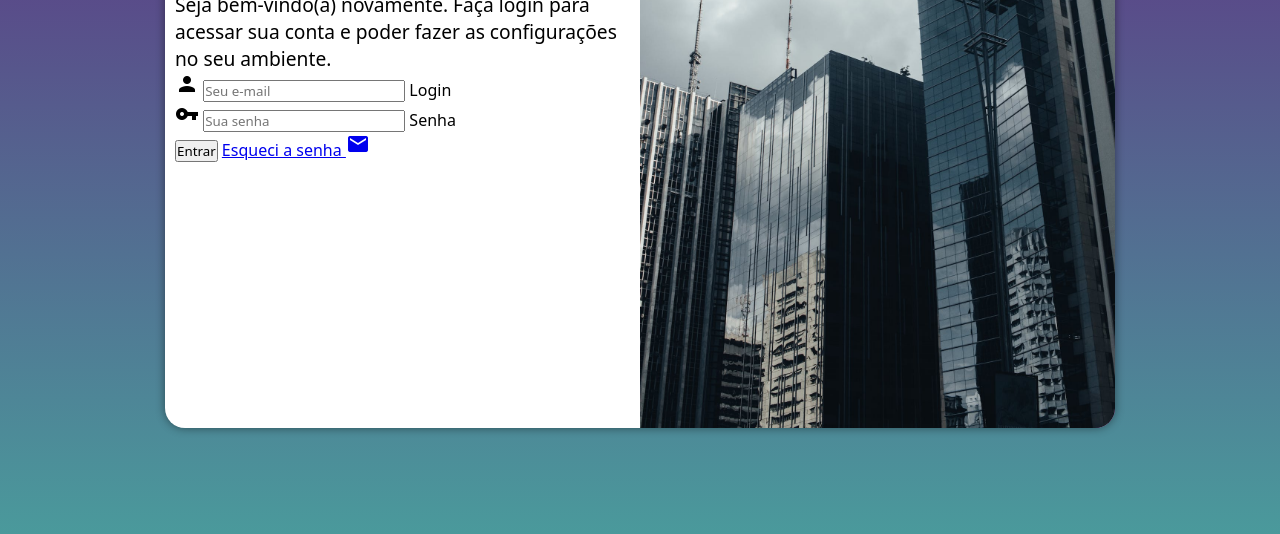
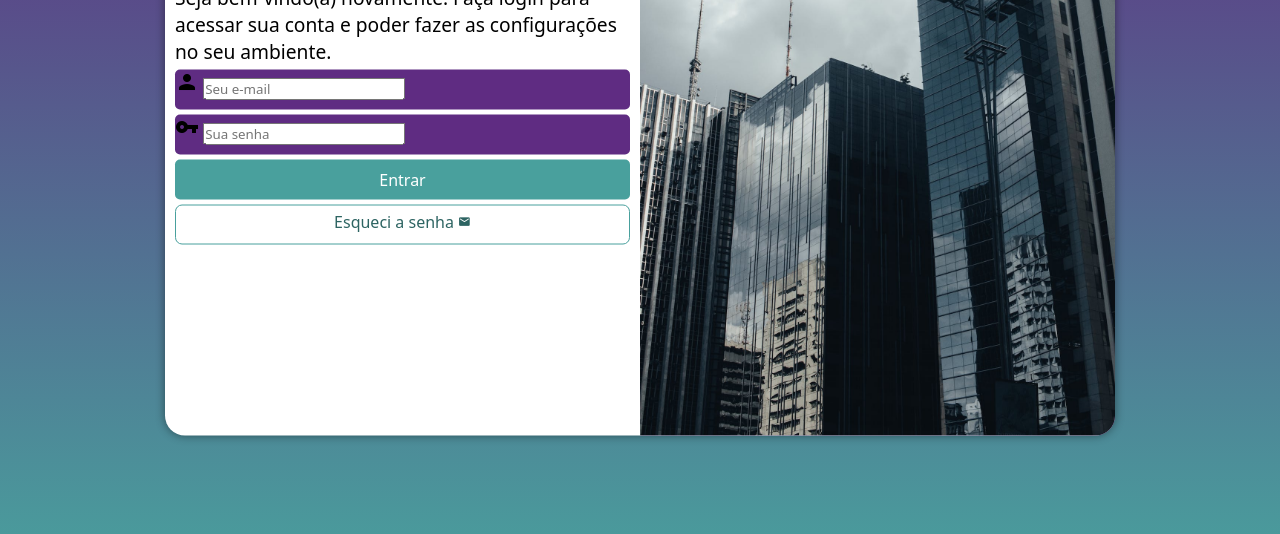
Before and after one commit to Laesilva3/projeto-login, a plain HTML site: page index.html in a window 1280 px wide. Shown: the part 222-756 px from the top of the page. Drawn offline with Linux system fonts and the light colour scheme.

Commit message:
novas confi

```diff
--- a/estilo/style.css
+++ b/estilo/style.css
@@ -33,7 +33,7 @@ main {
     overflow: hidden;
     background-color: white;
     width: 250px;
-    height: 500px;
+    height: 515px;
     border-radius: 20px;
     box-shadow: 0px 0px 10px rgba(0, 0, 0, 0.450);
 
@@ -62,3 +62,54 @@ div#formulario > h1 {
 div#formulario > p {
     font-size: 0.8em;
 }
+
+form >div.campo {
+    background-color: #5f2c82;
+    display: block;
+    width: 100%;
+    height: 40px;
+    border-radius: 5px;
+    margin: 5px 0px;
+}
+
+div.campo > label {
+    display: none;
+}
+
+form > input[type=submit] {
+    display: block;
+    font-size: 1em;
+    width: 100%;
+    height: 40px;
+    background-color: #49a09d;
+    color: white;
+    border: none;
+    border-radius: 5px;
+}
+
+form > input[type=submit]:hover {
+    background-color: #2d6462;
+}
+
+form >a.botao {
+    display: block;
+    text-align: center;
+    font-size: 1em;
+    width: 100%;
+    height: 40px;
+    padding-top: 5px;
+    margin-top: 5px;
+    background-color: #ffffff;
+    color: #2d6462;
+    border: 1px solid #49a09d;
+    border-radius: 7px;
+    text-decoration: none;
+}
+
+form > a.botao:hover {
+    background-color: #6cd3cf;
+}
+
+form >a.botao > i {
+    font-size: 0.8em;
+}
--- a/index.html
+++ b/index.html
@@ -31,7 +31,7 @@
                         <label for="isenha">Senha</label>
                     </div>
                     <input type="submit" value="Entrar">
-                    <a href="esqueco.htm">
+                    <a href="esqueco.htm" class="botao">
                         Esqueci a senha <i class="material-icons">mail</i>
                     </a>
                 </form>
```
